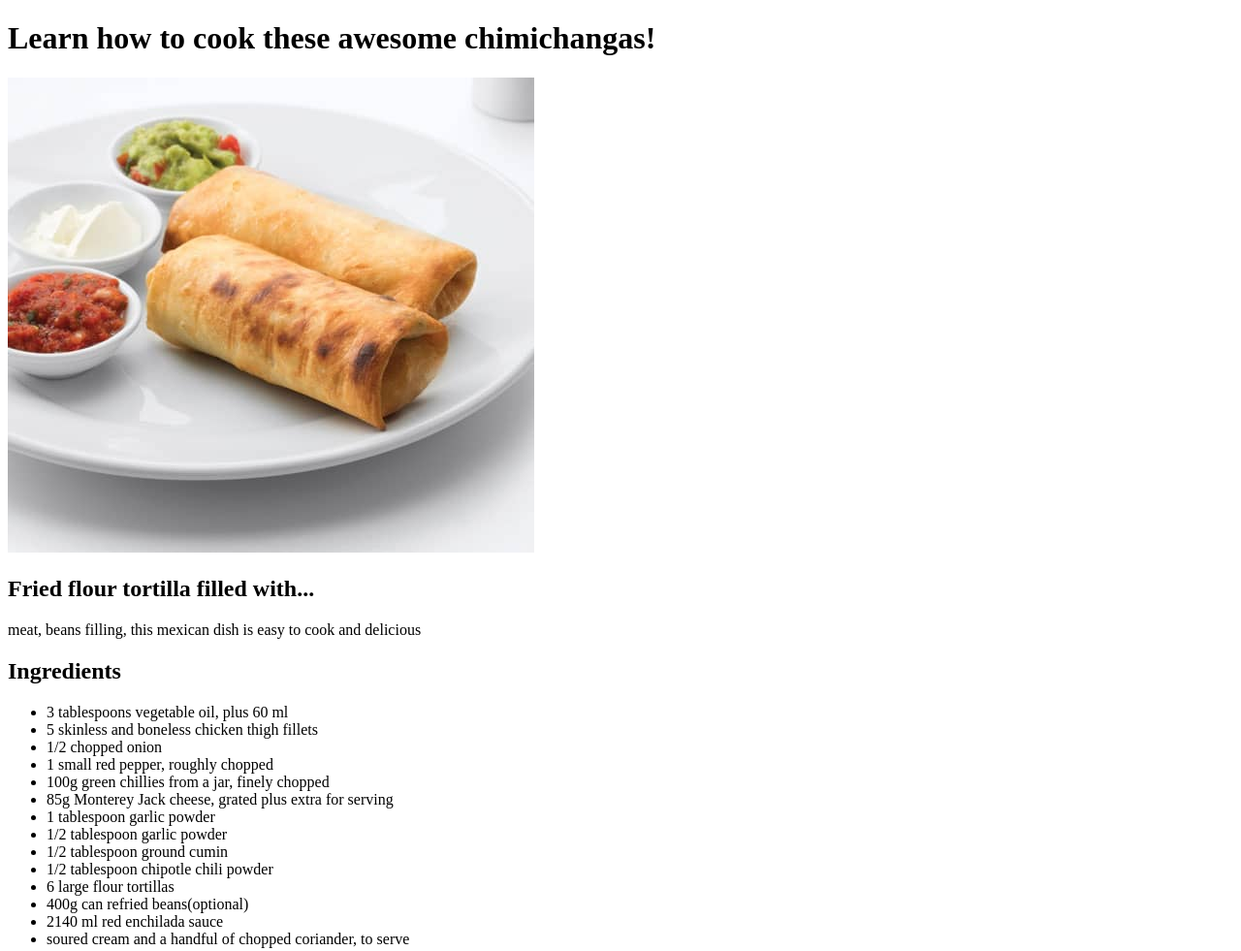
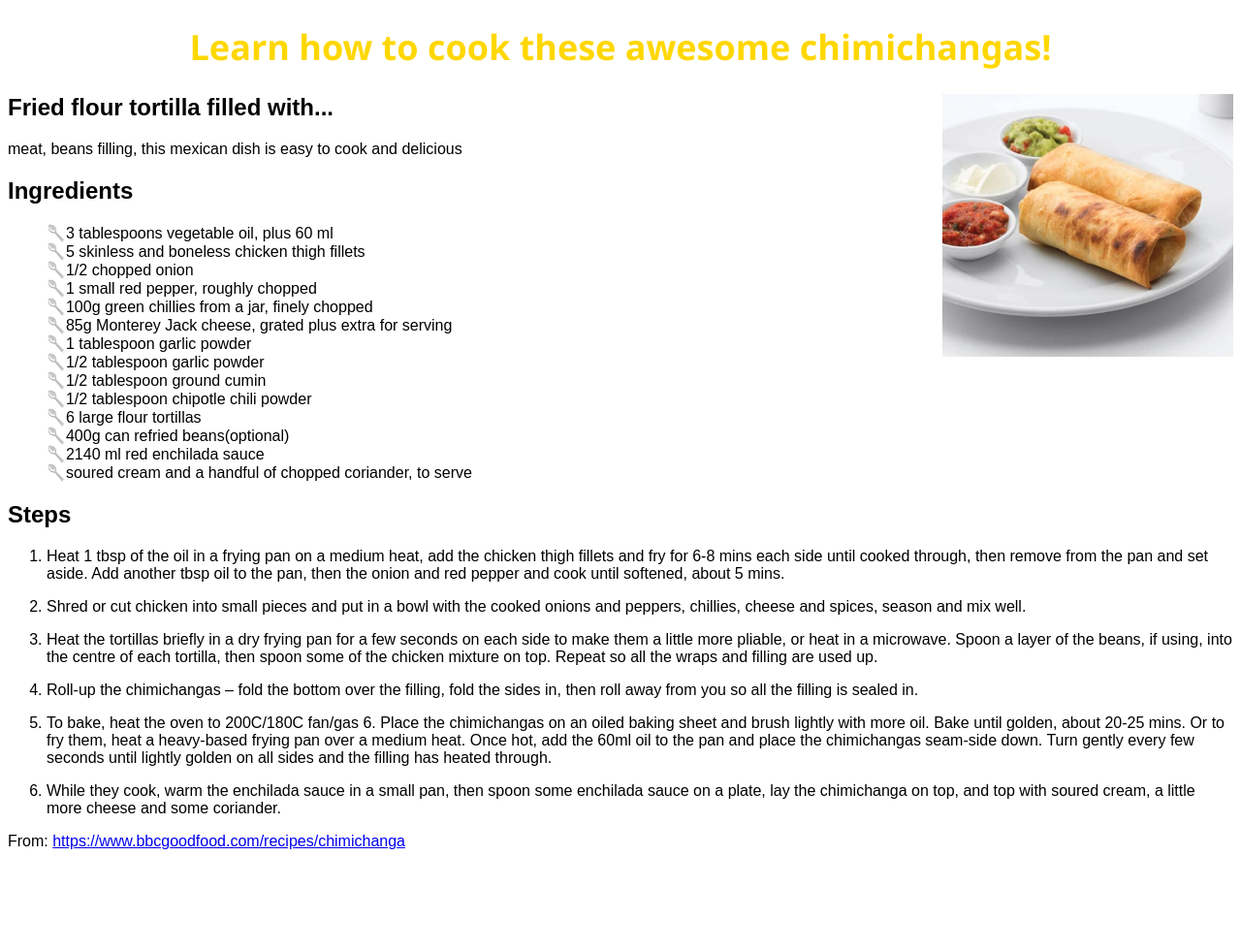
Before and after one commit to gabr1el1/odin-recipes, a plain HTML site: page recipes/chimichangas.html in a window 1280 px wide. Shown: the top 981 px of the page at 97% size. After the commit the page ends 893 px from the top, so only its background shows below. Drawn offline with Linux system fonts and the light colour scheme.

Commit message:
Change styles to all the pages in the website
I changed the fonts, font-size, floated images to the right as part
of an exercise of the css foundations lessons.

```diff
--- a/recipes/chimichangas.html
+++ b/recipes/chimichangas.html
@@ -5,9 +5,10 @@
     <meta http-equiv="X-UA-Compatible" content="IE=edge">
     <meta name="viewport" content="width=device-width, initial-scale=1.0">
     <title>Chimichangas</title>
+    <link rel="stylesheet" href="../styles.css">
 </head>
 <body>
-    <h1>Learn how to cook these awesome chimichangas!</h1>
+    <h1 class="title">Learn how to cook these awesome chimichangas!</h1>
     <img src="./images/chimichangas.jpg" alt="chimichangas">
     <h2>Fried flour tortilla filled with...</h2>
     <p>meat, beans filling, this mexican dish is easy to cook and  delicious</p>
--- /dev/null
+++ b/styles.css
@@ -0,0 +1,29 @@
+body{
+
+    font-family: Arial, Helvetica, sans-serif;
+
+}
+.title{
+    text-align: center;
+    font-family:'Segoe UI', Tahoma, Geneva, Verdana, sans-serif;
+    font-size:36px;
+    color:gold;
+
+}
+li a{
+    font-size: 20px;
+    font-weight: bolder;
+    text-decoration: none;
+    color: darkblue
+}
+ul li{
+    list-style-type: none;
+}
+ul li::before{
+    content: '🥄';
+}
+img{
+    width: 300px;
+    height: auto;
+    float: right;
+}
```
Also changed, not shown: index.html (+2 -1 lines), recipes/carrotCake.html (+2 -1 lines), recipes/tacosAlVapor.html (+2 -1 lines).
